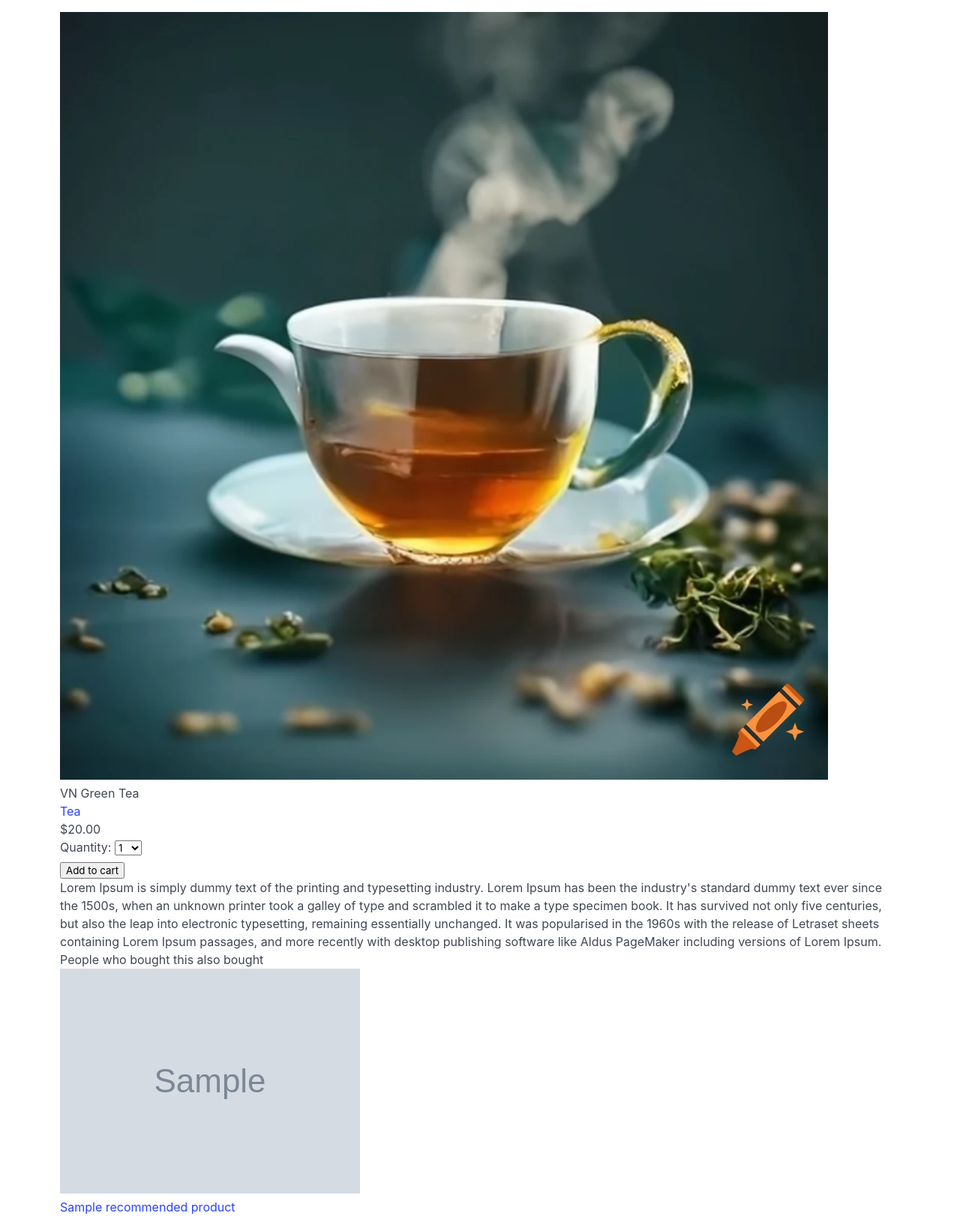
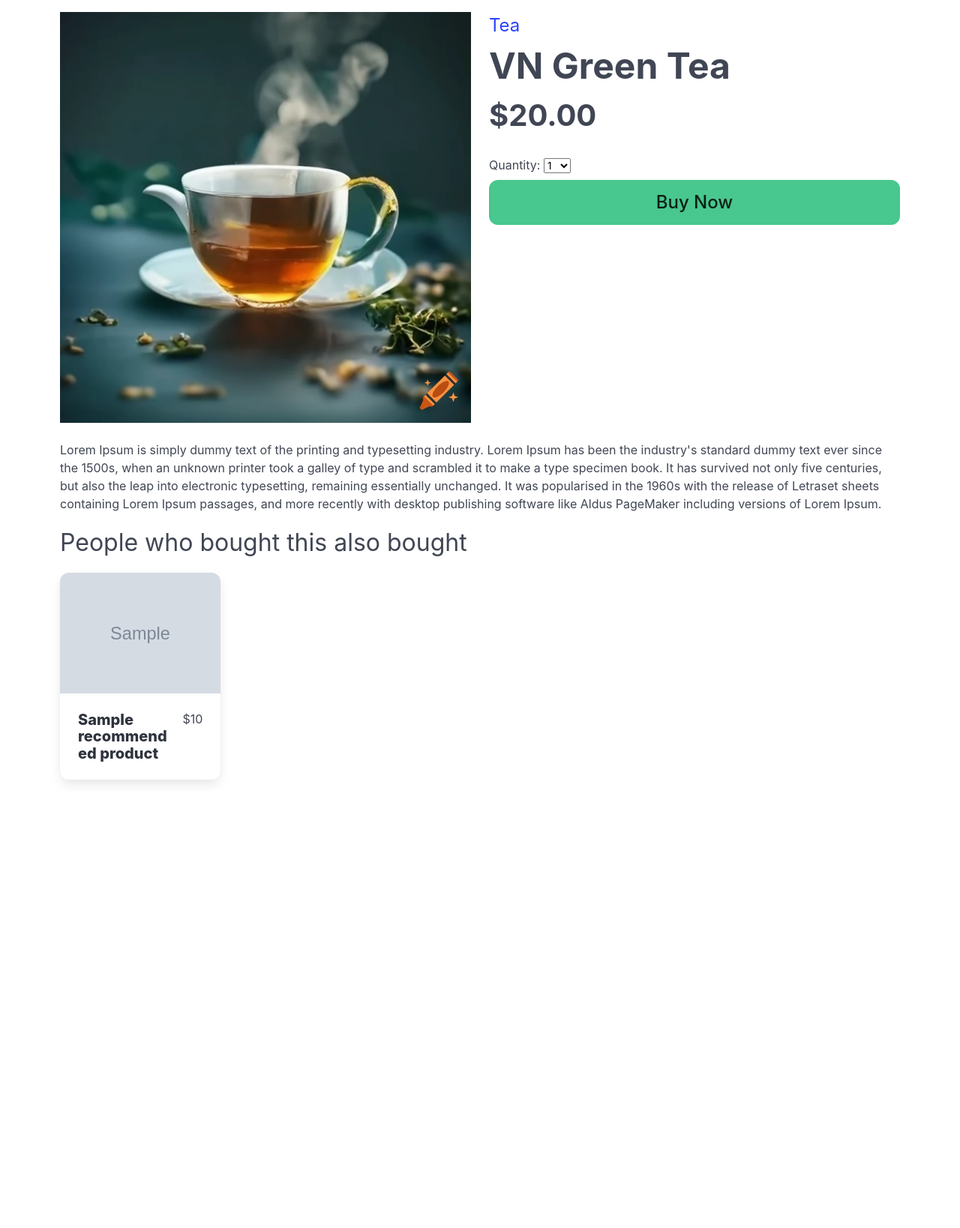
Before and after one commit to nzwice/django-shop, a Django app: template shop/templates/shop/product/detail.html in a window 1280 px wide. Shown: the part 56-1694 px from the top of the page at 75% size. After the commit the page ends 1102 px from the top, so only its background shows below. Run offline with Django 5.2, Linux system fonts and the light colour scheme; data comes from the database, SQL or seed files in the repository; the template is opened without the code that fills it: values that come from a table or form of the project are taken from there, most other values are stand-ins (such as "Sample title", 1, 10 or a date in 2020); grey boxes marked "Sample" are stand-in pictures; parts of the project's set-up code (start-up, migrations or seed data) failed here and were passed over; some libraries are stand-ins or nearby versions.

Commit message:
chore(main): update ui

```diff
--- a/shop/templates/shop/product/detail.html
+++ b/shop/templates/shop/product/detail.html
@@ -5,34 +5,60 @@
 {{ product.name }}
 {% endblock %}
 {% block content %}
-<div class="product-detail">
+
+<div class="columns">
+    <div class="column is-half">
+        <figure class="image is-512x512">
             <img
-        src="{% if product.image %}{{ product.image.url }}{% else %}https://images.unsplash.com/photo-1557318041-1ce374d55ebf?q=80&w=1760&auto=format&fit=crop&ixlib=rb-4.0.3&ixid=M3wxMjA3fDB8MHxwaG90by1wYWdlfHx8fGVufDB8fHx8fA%3D%3D{% endif %}">
-    <h1>{{ product.name }}</h1>
-    <h2>
-        <a href="{{ product.category.get_absolute_url }}">
+                src="{% if product.image %}{{ product.image.url }}{% else %}https://images.unsplash.com/photo-1557318041-1ce374d55ebf?q=80&w=1760&auto=format&fit=crop&ixlib=rb-4.0.3&ixid=M3wxMjA3fDB8MHxwaG90by1wYWdlfHx8fGVufDB8fHx8fA%3D%3D{% endif %}" />
+        </figure>
+    </div>
+    <div class="column is-half">
+        <a class="is-size-4" href="{{ product.category.get_absolute_url }}">
             {{ product.category }}
         </a>
-    </h2>
-    <p class="price">${{ product.price }}</p>
+        <p class="is-size-1 has-text-weight-bold">{{ product.name }}</p>
+        <p class="is-size-2 has-text-weight-bold">${{ product.price }}</p>
+        <div class="mt-5">
             <form action="{% url 'cart:cart_add' product.id %}" method="post">
                 {{ cart_product_form }}
                 {% csrf_token %}
-        <input type="submit" value="Add to cart" style="margin-top: .5rem;">
+                <input type="submit" class="button is-large is-success is-fullwidth" value="Buy Now" style="margin-top: .5rem;">
             </form>
+        </div>
+    </div>
+</div>
+<div class="product-detail">
     {{ product.description|linebreaks }}
 </div>
 {% if recommended_products %}
-<div class="recommendations">
-    <h3>{% trans "People who bought this also bought" %}</h3>
+<p class="is-size-3 mt-4 mb-4">{% trans "People who bought this also bought" %}</p>
+<div class="fixed-grid has-5-cols">
+    <div class="grid">
         {% for p in recommended_products %}
-    <div class="item">
+        <div class="cell">
             <a href="{{ p.get_absolute_url }}">
-            <img src="{% if p.image %}{{ p.image.url }}{% else %} {% static  'img/no_image.png' %}{% endif %}">
+                <div class="card">
+                    <div class="card-image">
+                        <figure class="image is-fullwidth">
+                            <img src="{{ p.image.url }}" alt="Placeholder image" />
+                        </figure>
+                    </div>
+                    <div class="card-content">
+                        <div class="media">
+                            <div class="media-content">
+                                <p class="title is-5">{{ p.name }} </p>
+                            </div>
+                            <div class="media-right">
+                                <p class="subtitle is-6">${{ p.price }}</p>
+                            </div>
+                        </div>
+                    </div>
+                </div>
             </a>
-        <p><a href="{{ p.get_absolute_url }}">{{ p.name }}</a></p>
         </div>
         {% endfor %}
     </div>
+</div>
 {% endif %}
 {% endblock %}
```
Also changed, not shown: cart/templates/cart/detail.html (+48 -22 lines). Lines whose indentation alone changed are shown as unchanged.
